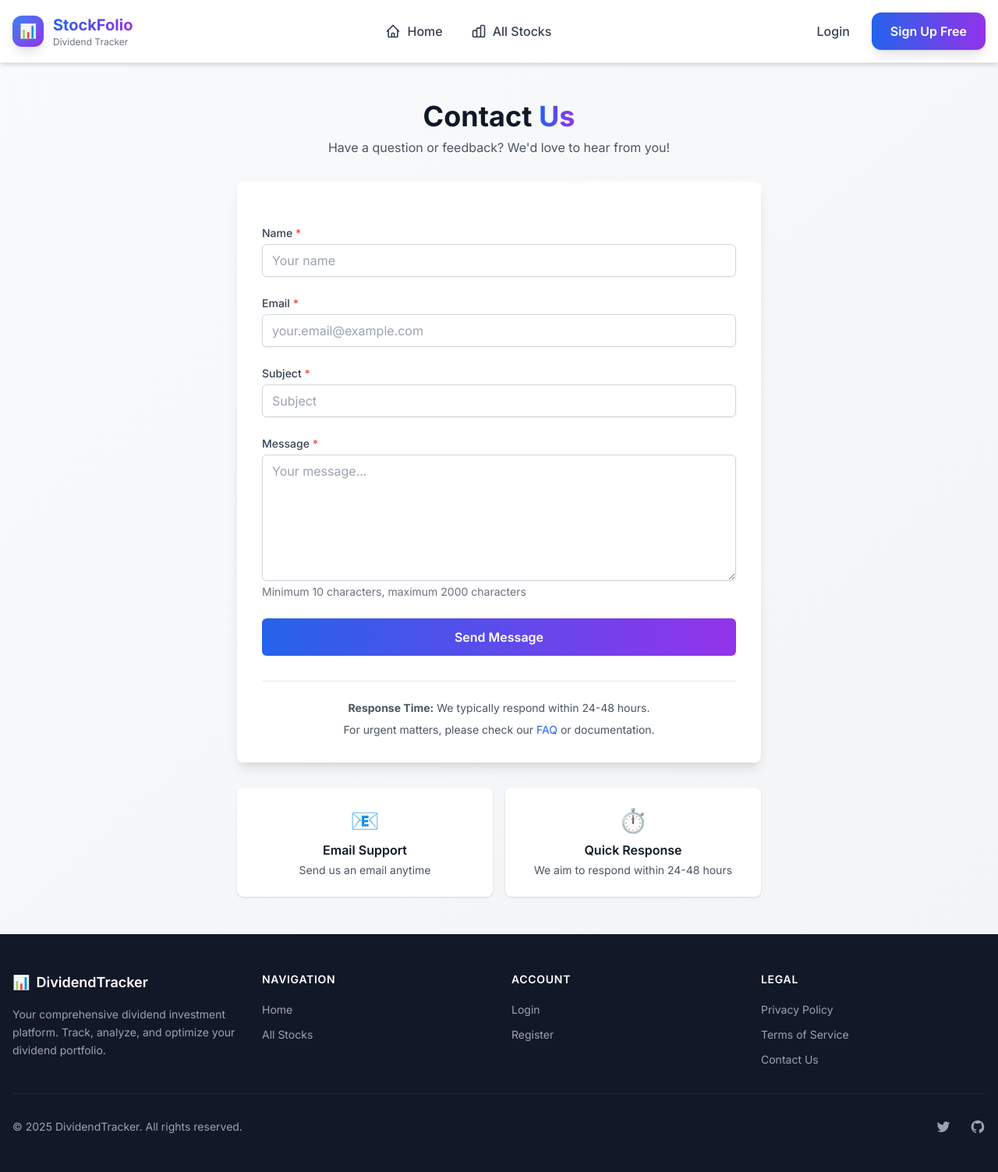
After one commit to sonusaggu/dividend-tracker, a Django app: page /contact/ in a window 1280 px wide. The commit adds this page. Shown: the whole page at 78% size. Run offline with Django 5.2, Linux system fonts and the light colour scheme; some libraries are stand-ins or nearby versions.

Commit message:
contact us page added

```diff
--- a/portfolio/forms.py
+++ b/portfolio/forms.py
@@ -64,3 +64,70 @@ class RegistrationForm(UserCreationForm):
             raise forms.ValidationError('Username can only contain letters, numbers, hyphens, and underscores.')
 
         return username
+
+
+class ContactForm(forms.Form):
+    """Contact form with security features"""
+    name = forms.CharField(
+        max_length=100,
+        required=True,
+        widget=forms.TextInput(attrs={
+            'class': 'mt-1 block w-full px-3 py-2 border border-gray-300 rounded-md shadow-sm focus:outline-none focus:ring-primary focus:border-primary',
+            'placeholder': 'Your name'
+        })
+    )
+    email = forms.EmailField(
+        required=True,
+        widget=forms.EmailInput(attrs={
+            'class': 'mt-1 block w-full px-3 py-2 border border-gray-300 rounded-md shadow-sm focus:outline-none focus:ring-primary focus:border-primary',
+            'placeholder': 'your.email@example.com'
+        })
+    )
+    subject = forms.CharField(
+        max_length=200,
+        required=True,
+        widget=forms.TextInput(attrs={
+            'class': 'mt-1 block w-full px-3 py-2 border border-gray-300 rounded-md shadow-sm focus:outline-none focus:ring-primary focus:border-primary',
+            'placeholder': 'Subject'
+        })
+    )
+    message = forms.CharField(
+        max_length=2000,
+        required=True,
+        widget=forms.Textarea(attrs={
+            'class': 'mt-1 block w-full px-3 py-2 border border-gray-300 rounded-md shadow-sm focus:outline-none focus:ring-primary focus:border-primary',
+            'rows': 6,
+            'placeholder': 'Your message...'
+        })
+    )
+    # Honeypot field for spam protection (hidden from users)
+    website = forms.CharField(
+        required=False,
+        widget=forms.TextInput(attrs={
+            'style': 'display:none;',
+            'tabindex': '-1',
+            'autocomplete': 'off'
+        })
+    )
+
+    def clean_email(self):
+        email = self.cleaned_data.get('email', '').lower().strip()
+        # Basic email validation
+        if not email:
+            raise forms.ValidationError('Email is required.')
+        return email
+
+    def clean_message(self):
+        message = self.cleaned_data.get('message', '').strip()
+        if len(message) < 10:
+            raise forms.ValidationError('Message must be at least 10 characters long.')
+        if len(message) > 2000:
+            raise forms.ValidationError('Message must be 2000 characters or less.')
+        return message
+
+    def clean_website(self):
+        """Honeypot field - if filled, it's spam"""
+        website = self.cleaned_data.get('website', '')
+        if website:
+            raise forms.ValidationError('Spam detected.')
+        return website
--- a/portfolio/templates/components/footer.html
+++ b/portfolio/templates/components/footer.html
@@ -92,7 +92,7 @@
                         </a>
                     </li>
                     <li>
-                        <a href="#" class="text-gray-400 hover:text-white transition duration-200 text-sm">
+                        <a href="{% url 'contact_us' %}" class="text-gray-400 hover:text-white transition duration-200 text-sm">
                             Contact Us
                         </a>
                     </li>
--- /dev/null
+++ b/portfolio/templates/contact.html
@@ -0,0 +1,119 @@
+{% extends 'base.html' %}
+{% load static %}
+
+{% block title %}Contact Us - StockFolio{% endblock %}
+{% block meta_description %}Get in touch with StockFolio. Send us your questions, feedback, or suggestions about our dividend tracking platform.{% endblock %}
+
+{% block content %}
+<div class="min-h-screen bg-gradient-to-br from-gray-50 to-gray-100 py-12 px-4 sm:px-6 lg:px-8">
+    <div class="max-w-2xl mx-auto">
+        <!-- Header -->
+        <div class="text-center mb-8">
+            <h1 class="text-4xl font-bold text-gray-900 mb-2">
+                Contact <span class="bg-gradient-to-r from-blue-600 to-purple-600 bg-clip-text text-transparent">Us</span>
+            </h1>
+            <p class="text-gray-600 mt-2">
+                Have a question or feedback? We'd love to hear from you!
+            </p>
+        </div>
+
+        <!-- Contact Form Card -->
+        <div class="bg-white rounded-lg shadow-lg p-8">
+            {% if messages %}
+                <div class="mb-6">
+                    {% for message in messages %}
+                        <div class="p-4 rounded-md {% if message.tags == 'success' %}bg-green-50 text-green-800 border border-green-200{% elif message.tags == 'error' %}bg-red-50 text-red-800 border border-red-200{% else %}bg-blue-50 text-blue-800 border border-blue-200{% endif %}">
+                            {{ message }}
+                        </div>
+                    {% endfor %}
+                </div>
+            {% endif %}
+
+            <form method="post" action="{% url 'contact_us' %}" class="space-y-6">
+                {% csrf_token %}
+
+                <!-- Name Field -->
+                <div>
+                    <label for="{{ form.name.id_for_label }}" class="block text-sm font-medium text-gray-700 mb-1">
+                        Name <span class="text-red-500">*</span>
+                    </label>
+                    {{ form.name }}
+                    {% if form.name.errors %}
+                        <p class="mt-1 text-sm text-red-600">{{ form.name.errors.0 }}</p>
+                    {% endif %}
+                </div>
+
+                <!-- Email Field -->
+                <div>
+                    <label for="{{ form.email.id_for_label }}" class="block text-sm font-medium text-gray-700 mb-1">
+                        Email <span class="text-red-500">*</span>
+                    </label>
+                    {{ form.email }}
+                    {% if form.email.errors %}
+                        <p class="mt-1 text-sm text-red-600">{{ form.email.errors.0 }}</p>
+                    {% endif %}
+                </div>
+
+                <!-- Subject Field -->
+                <div>
+                    <label for="{{ form.subject.id_for_label }}" class="block text-sm font-medium text-gray-700 mb-1">
+                        Subject <span class="text-red-500">*</span>
+                    </label>
+                    {{ form.subject }}
+                    {% if form.subject.errors %}
+                        <p class="mt-1 text-sm text-red-600">{{ form.subject.errors.0 }}</p>
+                    {% endif %}
+                </div>
+
+                <!-- Message Field -->
+                <div>
+                    <label for="{{ form.message.id_for_label }}" class="block text-sm font-medium text-gray-700 mb-1">
+                        Message <span class="text-red-500">*</span>
+                    </label>
+                    {{ form.message }}
+                    {% if form.message.errors %}
+                        <p class="mt-1 text-sm text-red-600">{{ form.message.errors.0 }}</p>
+                    {% endif %}
+                    <p class="mt-1 text-sm text-gray-500">Minimum 10 characters, maximum 2000 characters</p>
+                </div>
+
+                <!-- Honeypot Field (Hidden) -->
+                {{ form.website }}
+
+                <!-- Submit Button -->
+                <div>
+                    <button type="submit" class="w-full bg-gradient-to-r from-blue-600 to-purple-600 text-white py-3 px-6 rounded-md font-semibold hover:from-blue-700 hover:to-purple-700 focus:outline-none focus:ring-2 focus:ring-blue-500 focus:ring-offset-2 transition duration-200 transform hover:scale-105">
+                        Send Message
+                    </button>
+                </div>
+            </form>
+
+            <!-- Additional Info -->
+            <div class="mt-8 pt-6 border-t border-gray-200">
+                <div class="text-center text-sm text-gray-600">
+                    <p class="mb-2">
+                        <strong>Response Time:</strong> We typically respond within 24-48 hours.
+                    </p>
+                    <p>
+                        For urgent matters, please check our <a href="{% url 'home' %}" class="text-blue-600 hover:text-blue-800">FAQ</a> or documentation.
+                    </p>
+                </div>
+            </div>
+        </div>
+
+        <!-- Additional Contact Info -->
+        <div class="mt-8 grid grid-cols-1 md:grid-cols-2 gap-4">
+            <div class="bg-white rounded-lg shadow p-6 text-center">
+                <div class="text-3xl mb-2">📧</div>
+                <h3 class="font-semibold text-gray-900 mb-1">Email Support</h3>
+                <p class="text-sm text-gray-600">Send us an email anytime</p>
+            </div>
+            <div class="bg-white rounded-lg shadow p-6 text-center">
+                <div class="text-3xl mb-2">⏱️</div>
+                <h3 class="font-semibold text-gray-900 mb-1">Quick Response</h3>
+                <p class="text-sm text-gray-600">We aim to respond within 24-48 hours</p>
+            </div>
+        </div>
+    </div>
+</div>
+{% endblock %}
--- a/portfolio/urls.py
+++ b/portfolio/urls.py
@@ -77,5 +77,7 @@ urlpatterns = [
     path('fetch-news/', views.fetch_news, name='fetch_news'),
     # Canadian tools
     path('tools/', views.canadian_tools, name='canadian_tools'),
+    # Contact Us
+    path('contact/', views.contact_us, name='contact_us'),
 
 ]
--- a/portfolio/views.py
+++ b/portfolio/views.py
@@ -2377,3 +2377,111 @@ def canadian_tools(request):
             context['tool_type'] = tool_type
 
     return render(request, 'canadian_tools.html', context)
+
+
+@csrf_protect
+def contact_us(request):
+    """Contact Us page with email sending and security features"""
+    from .forms import ContactForm
+    from portfolio.utils.email_service import send_email
+    from django.conf import settings
+    from datetime import datetime, timedelta
+
+    # Rate limiting: max 3 submissions per hour per IP
+    if request.method == 'POST':
+        session_key = f'contact_submissions_{request.META.get("REMOTE_ADDR", "unknown")}'
+        submissions = request.session.get(session_key, [])
+
+        # Remove submissions older than 1 hour
+        now = datetime.now()
+        submissions = [s for s in submissions if (now - datetime.fromisoformat(s)).total_seconds() < 3600]
+
+        if len(submissions) >= 3:
+            messages.error(request, 'Too many submissions. Please wait before sending another message.')
+            form = ContactForm()
+            return render(request, 'contact.html', {'form': form})
+
+        form = ContactForm(request.POST)
+        if form.is_valid():
+            # Check honeypot field
+            if form.cleaned_data.get('website'):
+                logger.warning(f"Spam detected from {request.META.get('REMOTE_ADDR')}")
+                messages.error(request, 'Invalid submission.')
+                form = ContactForm()
+                return render(request, 'contact.html', {'form': form})
+
+            name = form.cleaned_data['name']
+            email = form.cleaned_data['email']
+            subject = form.cleaned_data['subject']
+            message = form.cleaned_data['message']
+
+            # Get recipient email (admin email or default from email)
+            recipient_email = getattr(settings, 'CONTACT_EMAIL', None) or getattr(settings, 'DEFAULT_FROM_EMAIL', 'noreply@dividend.forum')
+
+            # Prepare email content
+            html_content = f"""
+            <html>
+            <body style="font-family: Arial, sans-serif; line-height: 1.6; color: #333;">
+                <div style="max-width: 600px; margin: 0 auto; padding: 20px;">
+                    <h2 style="color: #2563eb;">New Contact Form Submission</h2>
+                    <div style="background-color: #f3f4f6; padding: 15px; border-radius: 5px; margin: 20px 0;">
+                        <p><strong>Name:</strong> {name}</p>
+                        <p><strong>Email:</strong> {email}</p>
+                        <p><strong>Subject:</strong> {subject}</p>
+                        <p><strong>Submitted:</strong> {datetime.now().strftime('%Y-%m-%d %H:%M:%S')}</p>
+                        <p><strong>IP Address:</strong> {request.META.get('REMOTE_ADDR', 'Unknown')}</p>
+                    </div>
+                    <div style="background-color: #ffffff; padding: 15px; border-left: 4px solid #2563eb; margin: 20px 0;">
+                        <h3 style="margin-top: 0;">Message:</h3>
+                        <p style="white-space: pre-wrap;">{message}</p>
+                    </div>
+                    <hr style="border: none; border-top: 1px solid #e5e7eb; margin: 20px 0;">
+                    <p style="color: #6b7280; font-size: 12px;">
+                        This email was sent from the Contact Us form on dividend.forum
+                    </p>
+                </div>
+            </body>
+            </html>
+            """
+
+            text_content = f"""
+New Contact Form Submission
+
+Name: {name}
+Email: {email}
+Subject: {subject}
+Submitted: {datetime.now().strftime('%Y-%m-%d %H:%M:%S')}
+IP Address: {request.META.get('REMOTE_ADDR', 'Unknown')}
+
+Message:
+{message}
+
+---
+This email was sent from the Contact Us form on dividend.forum
+            """
+
+            # Send email
+            email_subject = f"Contact Form: {subject}"
+            success = send_email(
+                to_email=recipient_email,
+                subject=email_subject,
+                html_content=html_content,
+                text_content=text_content
+            )
+
+            if success:
+                # Record submission for rate limiting
+                submissions.append(now.isoformat())
+                request.session[session_key] = submissions
+                request.session.modified = True
+
+                messages.success(request, 'Thank you for contacting us! We will get back to you soon.')
+                logger.info(f"Contact form submitted successfully from {email} (IP: {request.META.get('REMOTE_ADDR')})")
+                form = ContactForm()  # Reset form
+            else:
+                messages.error(request, 'Sorry, there was an error sending your message. Please try again later.')
+                logger.error(f"Failed to send contact form email from {email}")
+    else:
+        form = ContactForm()
+
+    return render(request, 'contact.html', {'form': form})
--- a/stockfolio/settings.py
+++ b/stockfolio/settings.py
@@ -212,6 +212,9 @@ if not DEFAULT_FROM_EMAIL and EMAIL_HOST_USER and EMAIL_HOST_USER.strip():
 if not DEFAULT_FROM_EMAIL or not DEFAULT_FROM_EMAIL.strip():
     DEFAULT_FROM_EMAIL = 'noreply@dividend.forum'
 
+# Contact form recipient email (defaults to DEFAULT_FROM_EMAIL if not set)
+CONTACT_EMAIL = config('CONTACT_EMAIL', default=DEFAULT_FROM_EMAIL)
+
 # Site domain for password reset emails and verification links
 # Priority: 1. Environment variable, 2. dividend.forum, 3. Render hostname, 4. localhost
 SITE_DOMAIN = config('SITE_DOMAIN', default=None)
```
